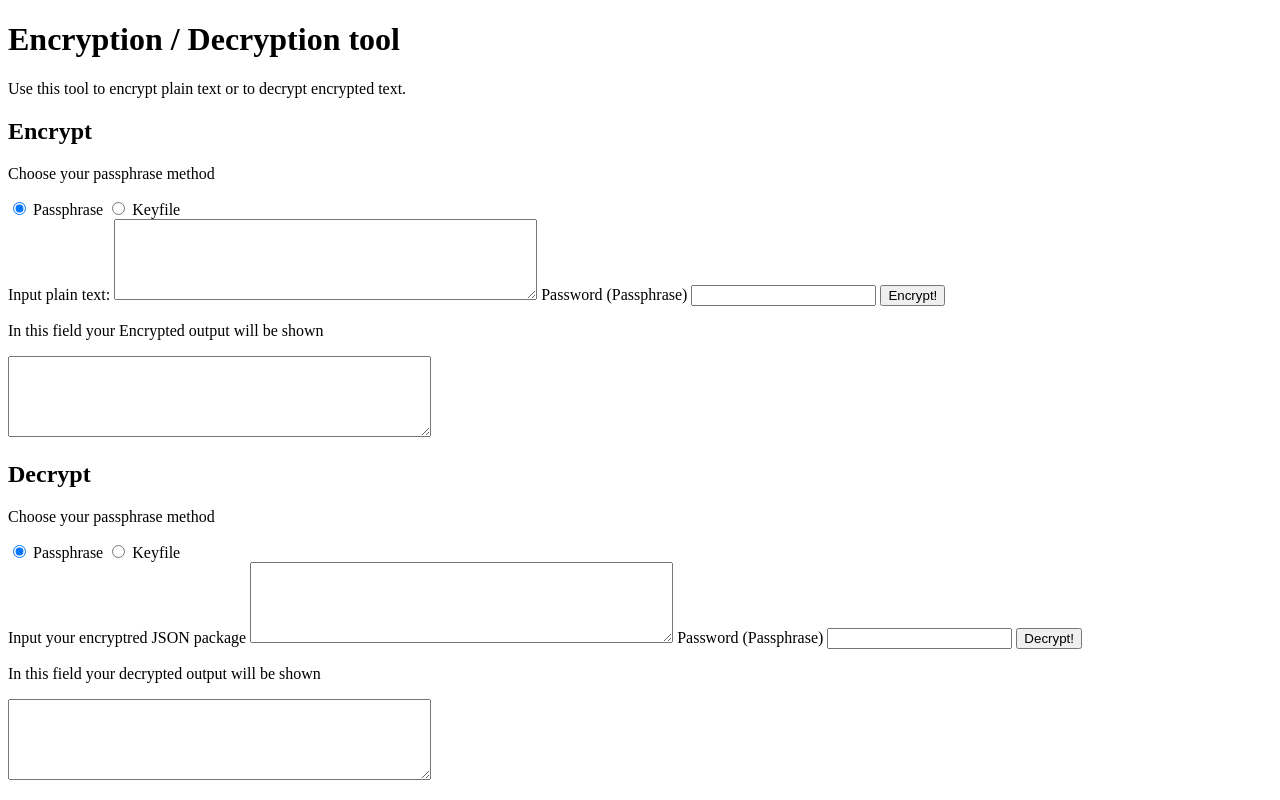
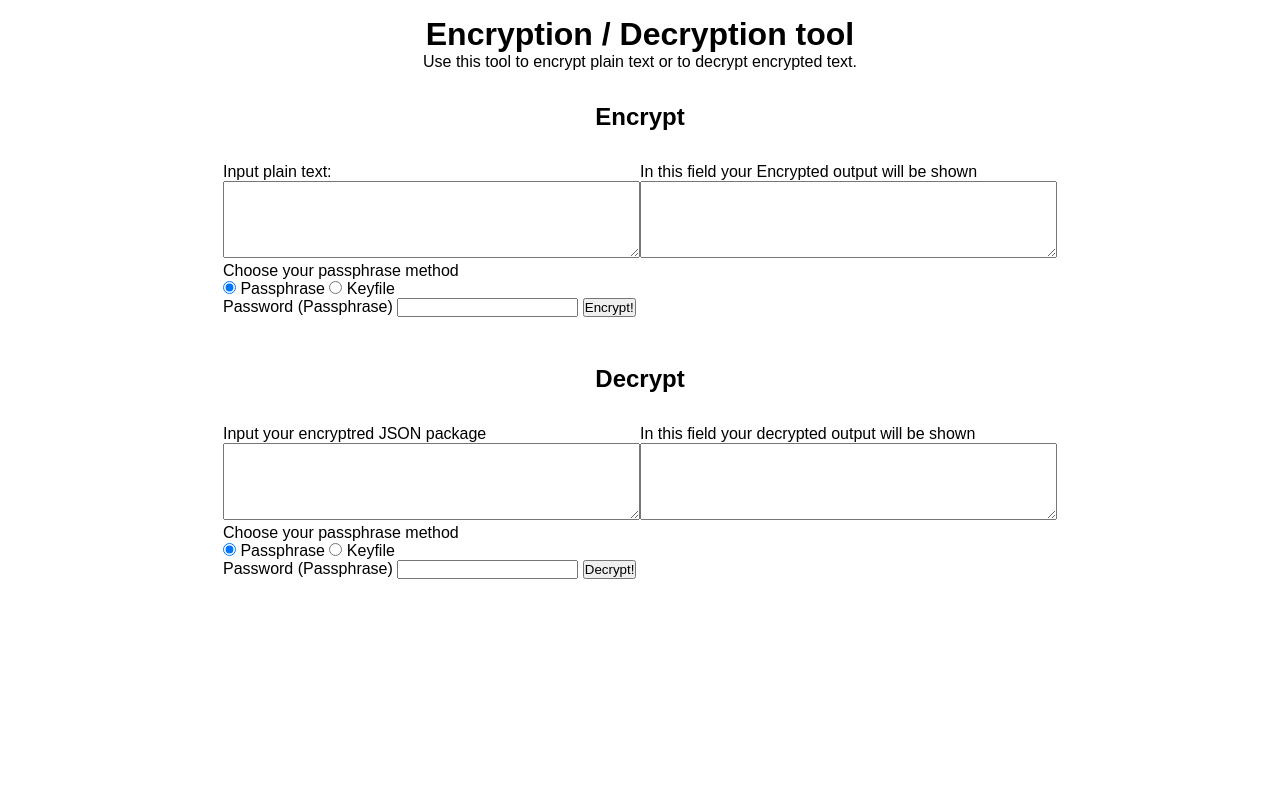
Before and after one commit to Daniel-1082062/security-week-5, a Flask app: page / in a window 1280 px wide. Run offline with Flask 3, Linux system fonts and the light colour scheme.

Commit message:
Styling bijgewerkt

```diff
--- a/securetext/app.py
+++ b/securetext/app.py
@@ -53,7 +53,7 @@ def decrypt():
     except Exception as e:
         flash("Something went wrong.", "error")
         print("Decryption error:", e)
-        return render_template(index.html)
+        return render_template("index.html")
 
 
 if __name__ == '__main__':
--- /dev/null
+++ b/securetext/static/styles.css
@@ -0,0 +1,36 @@
+* {
+    box-sizing: border-box;
+    margin: 0;
+    padding: 0;
+    font-family: arial;
+}
+
+body {
+    padding-top: 1rem;
+    display: flex;
+    flex-direction: column;
+    justify-content: center;
+    align-items: center;
+}
+
+h2 {
+    margin-top: 2rem;
+    margin-bottom: 2rem;
+}
+
+.horizontal-split-interface {
+    display: flex;
+    flex-direction: row;
+    justify-content: center;
+}
+
+.encrypt {
+    margin-bottom: 1rem;
+}
+
+.input, .output {
+    display: flex;
+    flex-direction: column;
+    justify-content: flex-start;
+    align-items: flex-start;
+}
--- a/securetext/templates/index.html
+++ b/securetext/templates/index.html
@@ -3,6 +3,7 @@
 <head>
     <meta charset="UTF-8">
     <title>Encryption Tool</title>
+    <link rel="stylesheet" href="./static/styles.css">
 </head>
 <body>
 <h1>Encryption / Decryption tool</h1>
@@ -16,17 +17,17 @@
         </div>
     {% endif %}
 {% endwith %}
+<h2>Encrypt</h2>
 <div class="horizontal-split-interface encrypt">
     <div class="input">
-        <h2>Encrypt</h2>
         <form class="encrypt-input" method="POST" action="/encrypt">
+            <label for="plaintext">Input plain text:</label><br>
+            <textarea aria-label="Plaintext to encrypt" rows="5" cols="50" id="plaintext" name="plaintext"></textarea>
             <div>
                 <p>Choose your passphrase method</p>
                 <label><input type="radio" name="mode" value="passphrase" checked> Passphrase</label>
                 <label><input type="radio" name="mode" value="keyfile"> Keyfile</label>
             </div>
-            <label for="plaintext">Input plain text:</label>
-            <textarea aria-label="Plaintext to encrypt" rows="5" cols="50" id="plaintext" name="plaintext"></textarea>
             <label for="passphrase">Password (Passphrase)</label>
             <input type="password" id="passphrase" name="passphrase">
             <input type="submit" value="Encrypt!">
@@ -41,17 +42,17 @@
         </div>
     </div>
 </div>
+<h2>Decrypt</h2>
 <div class="horizontal-split-interface decrypt">
     <div class="input">
-        <h2>Decrypt</h2>
         <form class="decrypt-input" method="POST" action="/decrypt">
+            <label for="cipherjson">Input your encryptred JSON package</label><br>
+            <textarea aria-label="Encrypted data" rows="5" cols="50" id="cipherjson" name="cipherjson"></textarea>
             <div>
                 <p>Choose your passphrase method</p>
                 <label><input type="radio" name="mode_dec" value="passphrase" checked> Passphrase</label>
                 <label><input type="radio" name="mode_dec" value="keyfile"> Keyfile</label>
             </div>
-            <label for="cipherjson">Input your encryptred JSON package</label>
-            <textarea aria-label="Encrypted data" rows="5" cols="50" id="cipherjson" name="cipherjson"></textarea>
             <label for="passphrase_dec">Password (Passphrase)</label>
             <input type="password" id="passphrase_dec" name="passphrase_dec">
             <input type="submit" value="Decrypt!">
```
